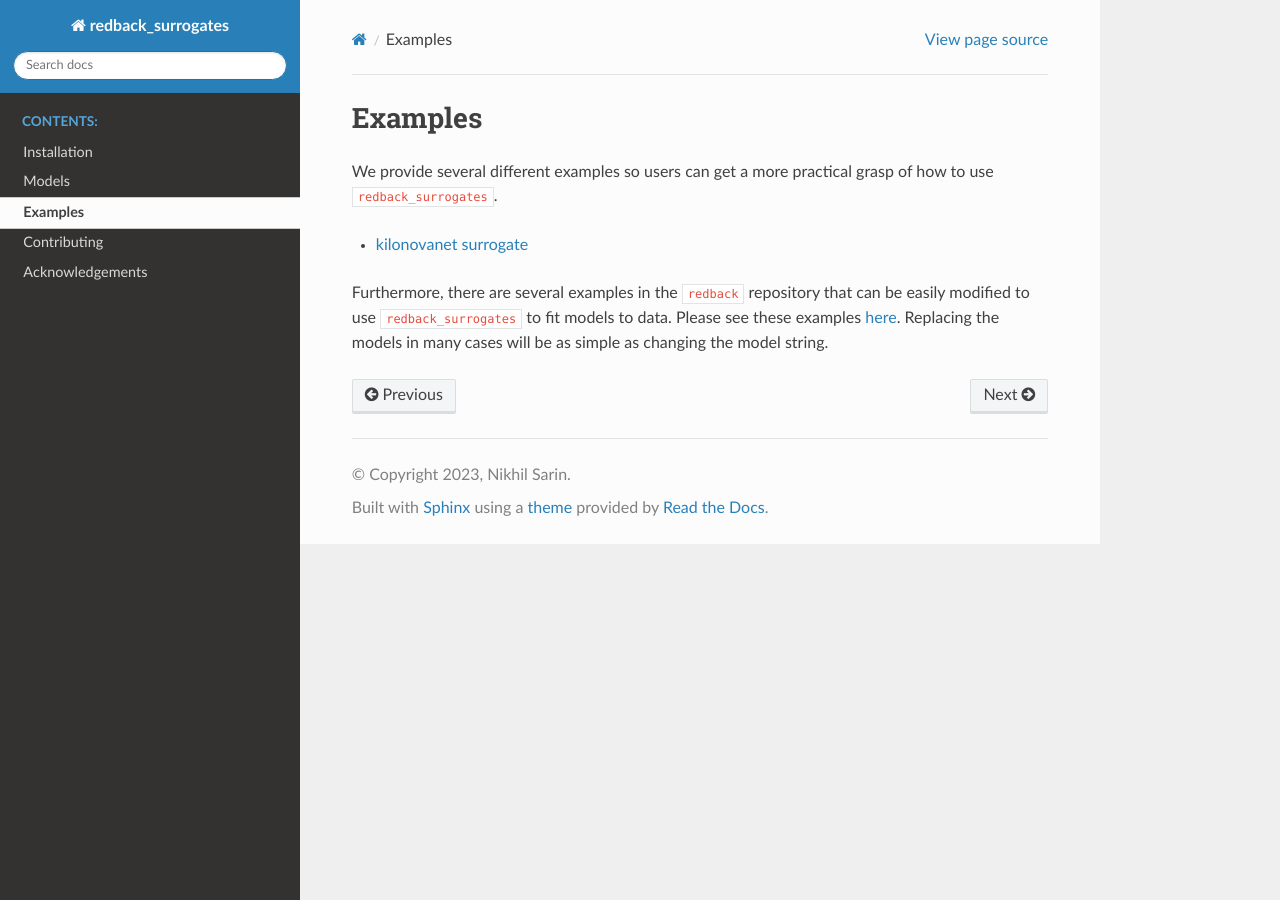
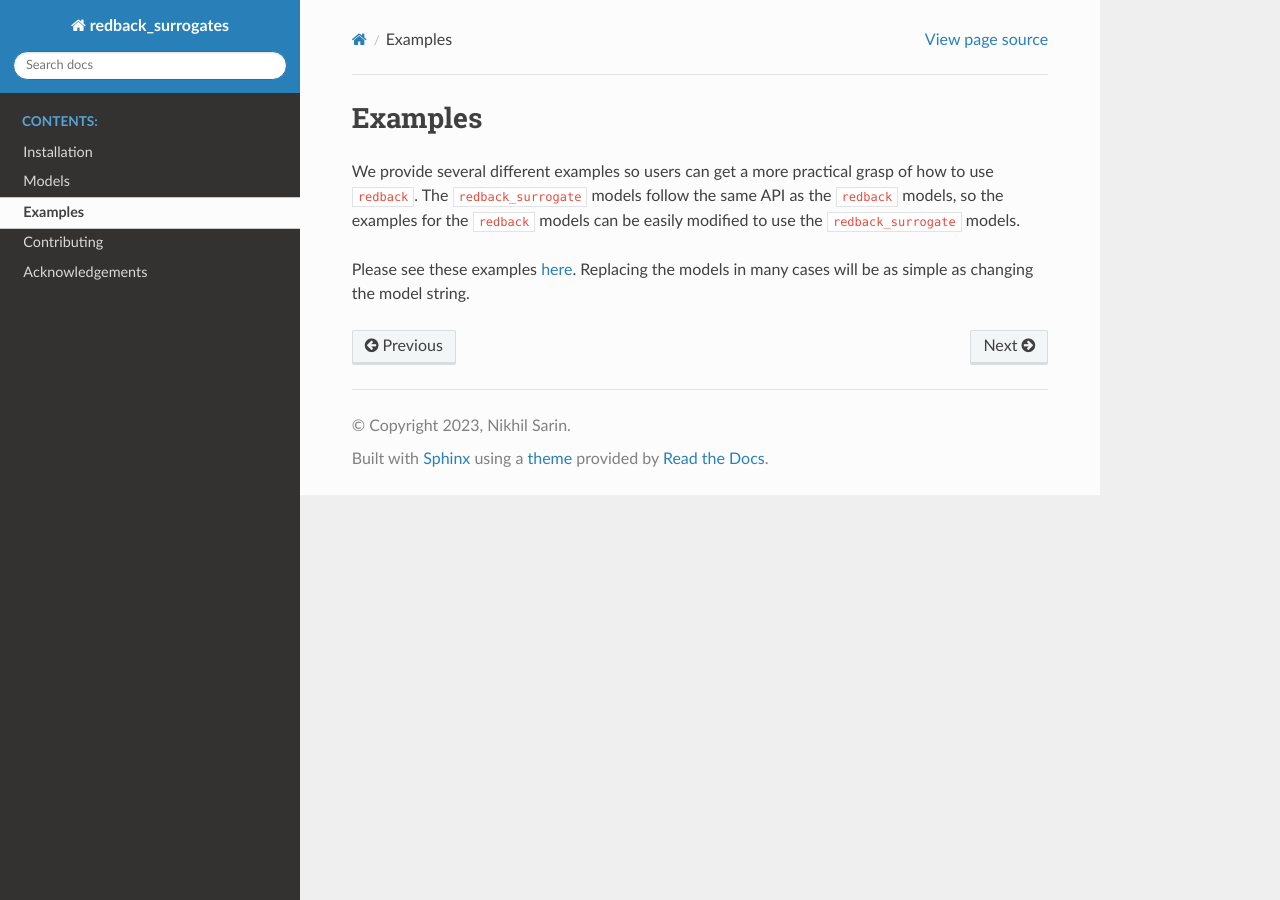
Before and after one commit to nikhil-sarin/redback_surrogates, a Sphinx documentation site: the page built from docs/examples.txt, in a window 1280 px wide. Built offline with Sphinx 7.4.7 and the Read the Docs theme 2.0.0, drawn with Linux system fonts in a browser that asks for light colours.

Commit message:
Update example docs

```diff
--- a/docs/examples.txt
+++ b/docs/examples.txt
@@ -2,10 +2,8 @@
 Examples
 ============
 
-We provide several different examples so users can get a more practical grasp of how to use :code:`redback_surrogates`.
+We provide several different examples so users can get a more practical grasp of how to use :code:`redback`.
+The :code:`redback_surrogate` models follow the same API as the :code:`redback` models, so the examples for the :code:`redback` models can be easily modified to use the :code:`redback_surrogate` models.
 
-- `kilonovanet surrogate <https://github.com/nikhil-sarin/redback/blob/master/examples/kilonovanet_example.py>`_
-
-Furthermore, there are several examples in the :code:`redback` repository that can be easily modified to use :code:`redback_surrogates` to fit models to data.
-Please see these examples `here <https://github.com/nikhil-sarin/redback/blob/master/examples/RedbackTutorial.ipynb>`_.
+Please see these examples `here <https://github.com/nikhil-sarin/redback/blob/master/examples/>`_.
 Replacing the models in many cases will be as simple as changing the model string.
```
